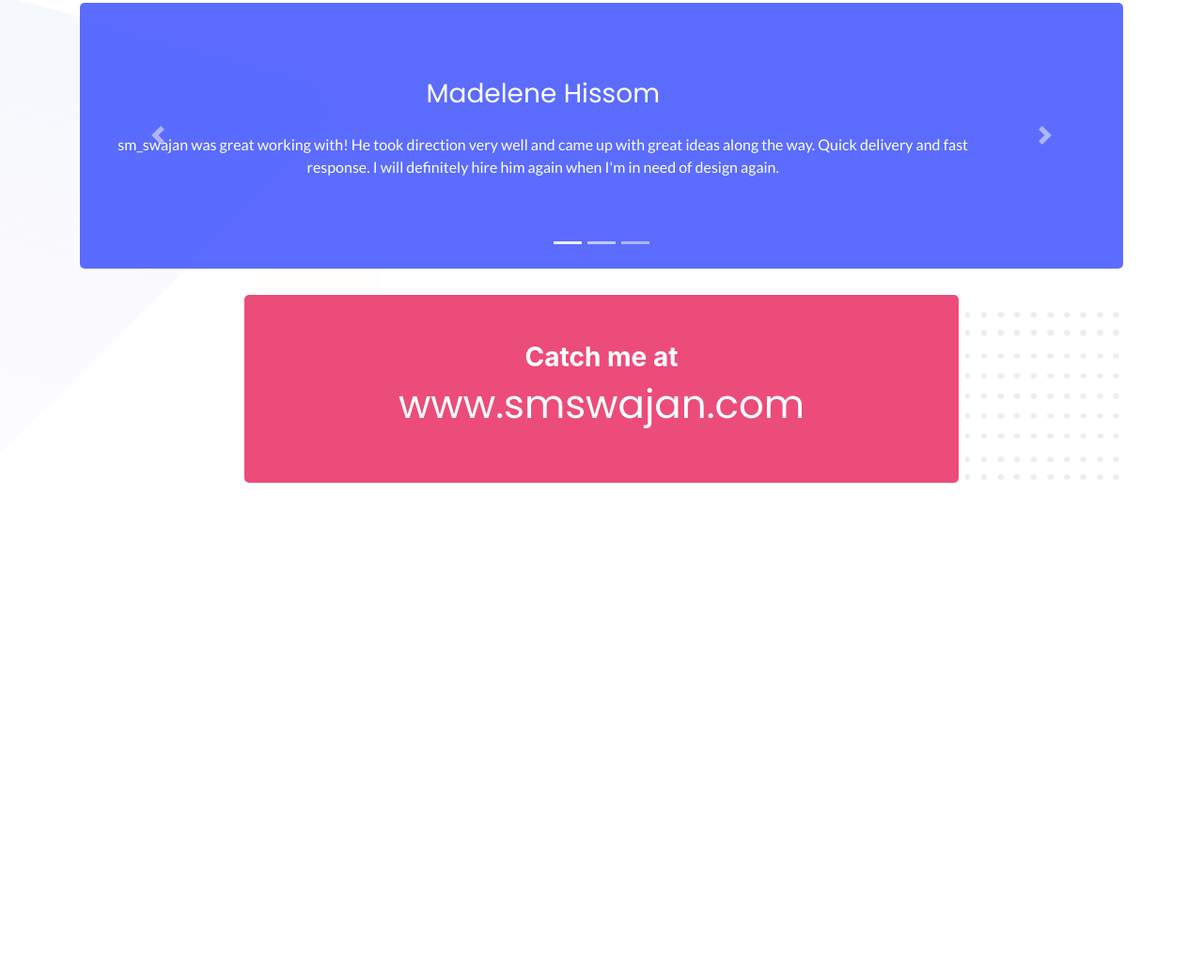
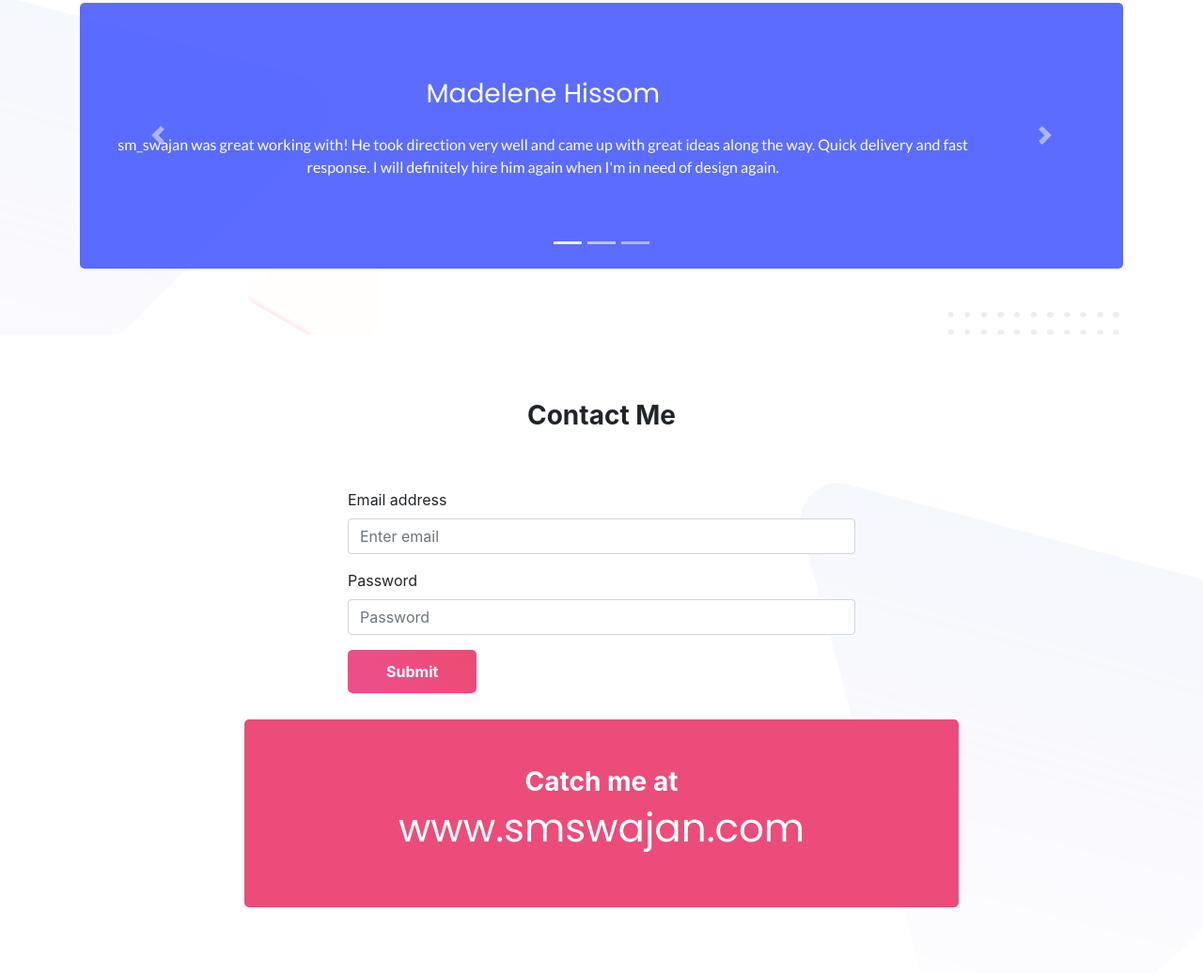
Before and after one commit to smswajan/Personal-Portfolio-Assignment-PH, a plain HTML site: page index.html in a window 1280 px wide. Shown: the part 2283-3319 px from the top of the page at 94% size. Before the commit the page ends 2867 px from the top, so only its background shows below. Drawn offline with nearby package versions, Linux system fonts and the light colour scheme.

Commit message:
added contact form

```diff
--- a/css/style.css
+++ b/css/style.css
@@ -36,6 +36,14 @@ p.descp {
 
 /* Hire Button */
 a.btn-hire {
+  text-decoration: none;
+  background: linear-gradient(45deg, #ec4f8f, #ed4b70);
+  padding: 10px 40px;
+  border-radius: 5px;
+  color: white;
+  font-weight: 700;
+}
+.btn-sub {
   text-decoration: none;
   background: linear-gradient(45deg, #ec4f8f, #ed4b70);
   padding: 10px 40px;
@@ -108,3 +116,7 @@ p.client-says {
 a.swajan:hover {
   text-decoration: none;
 }
+
+.form-control:focus {
+  border: 2px solid #ec4c79;
+}
--- a/index.html
+++ b/index.html
@@ -139,7 +139,6 @@
           What Clients Are Saying
         </h3>
         <div class="row">
-
           <div class="col">
             <div
               id="carouselExampleIndicators"
@@ -229,14 +228,59 @@
               </a>
             </div>
           </div>
+        </div>
+      </div>
+    </section>
 
+    <!-- Contact me -->
+    <section class="work" id="contact">
+      <div class="container">
+        <h3 class="text-center" style="margin-bottom: 60px;">Contact Me</h3>
+        <div class="row">
+          <div class="col-md-3"></div>
+          <div class="col-md-6">
+            <form>
+              <div class="form-group">
+                <label for="exampleInputEmail1">Email address</label>
+                <input
+                  type="email"
+                  class="form-control"
+                  id="exampleInputEmail1"
+                  aria-describedby="emailHelp"
+                  placeholder="Enter email"
+                />
+              </div>
+              <div class="form-group">
+                <label for="exampleInputPassword1">Password</label>
+                <input
+                  type="password"
+                  class="form-control"
+                  id="exampleInputPassword1"
+                  placeholder="Password"
+                />
+              </div>
+
+              <button type="submit" class="btn btn-sub">Submit</button>
+            </form>
+          </div>
+          <div class="col-md-3"></div>
         </div>
         <div class="row">
           <div class="col-md-2"></div>
           <div class="col-md-8 bg-pink ">
             <h3 class="text-center" style="color: white;">Catch me at</h3>
-            <a class="swajan" href="http://www.smswajan.com" target="_blank" rel="noopener noreferrer"><h2 style="color: white; font-family: 'Raleway', 'Poppins'; font-size: 42px;" class="text-center">www.smswajan.com</h2></a>
-
+            <a
+              class="swajan"
+              href="http://www.smswajan.com"
+              target="_blank"
+              rel="noopener noreferrer"
+              ><h2
+                style="color: white; font-family: 'Raleway', 'Poppins'; font-size: 42px;"
+                class="text-center"
+              >
+                www.smswajan.com
+              </h2></a
+            >
           </div>
           <div class="col-md-2"></div>
         </div>
```
Also changed, not shown: 1 other file.
